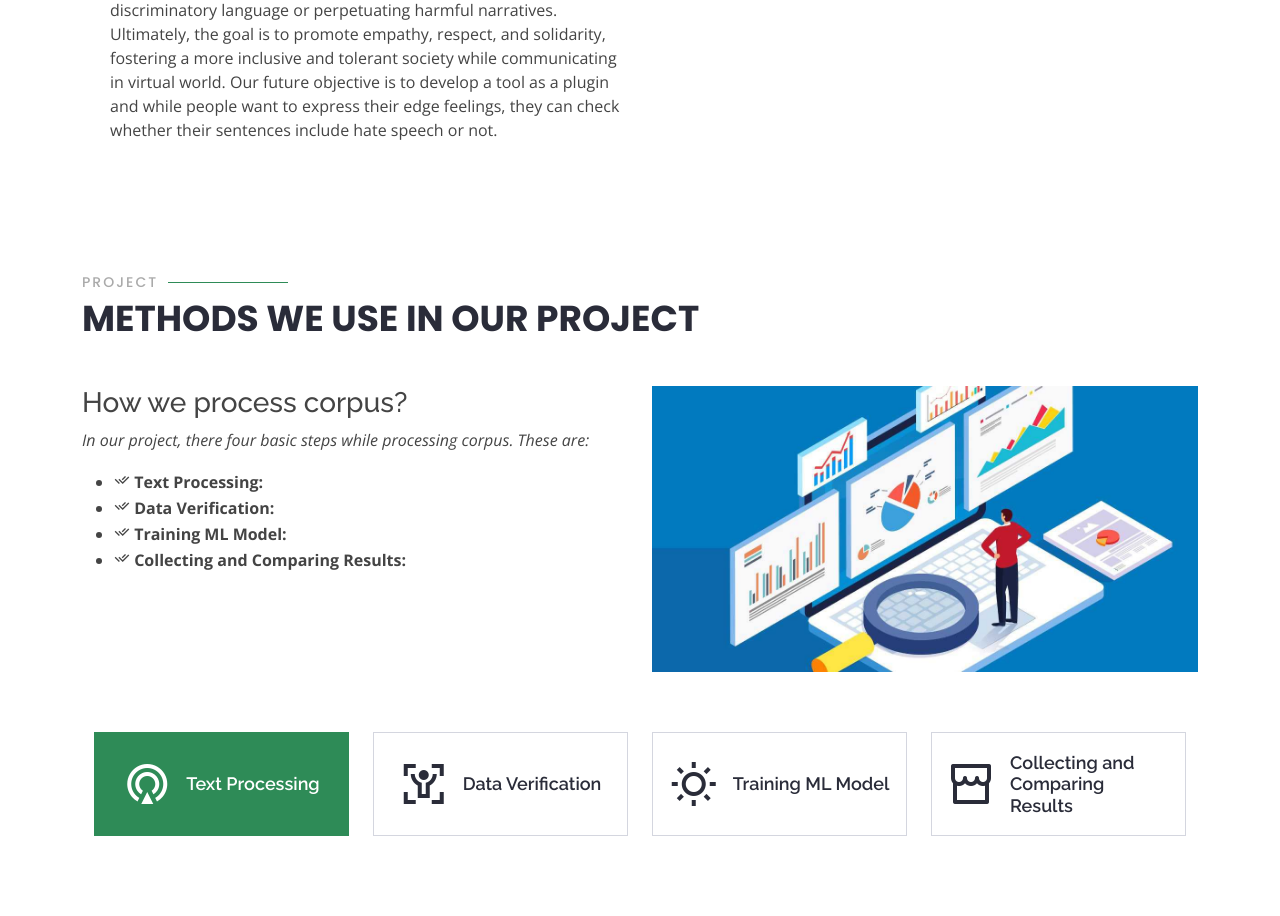
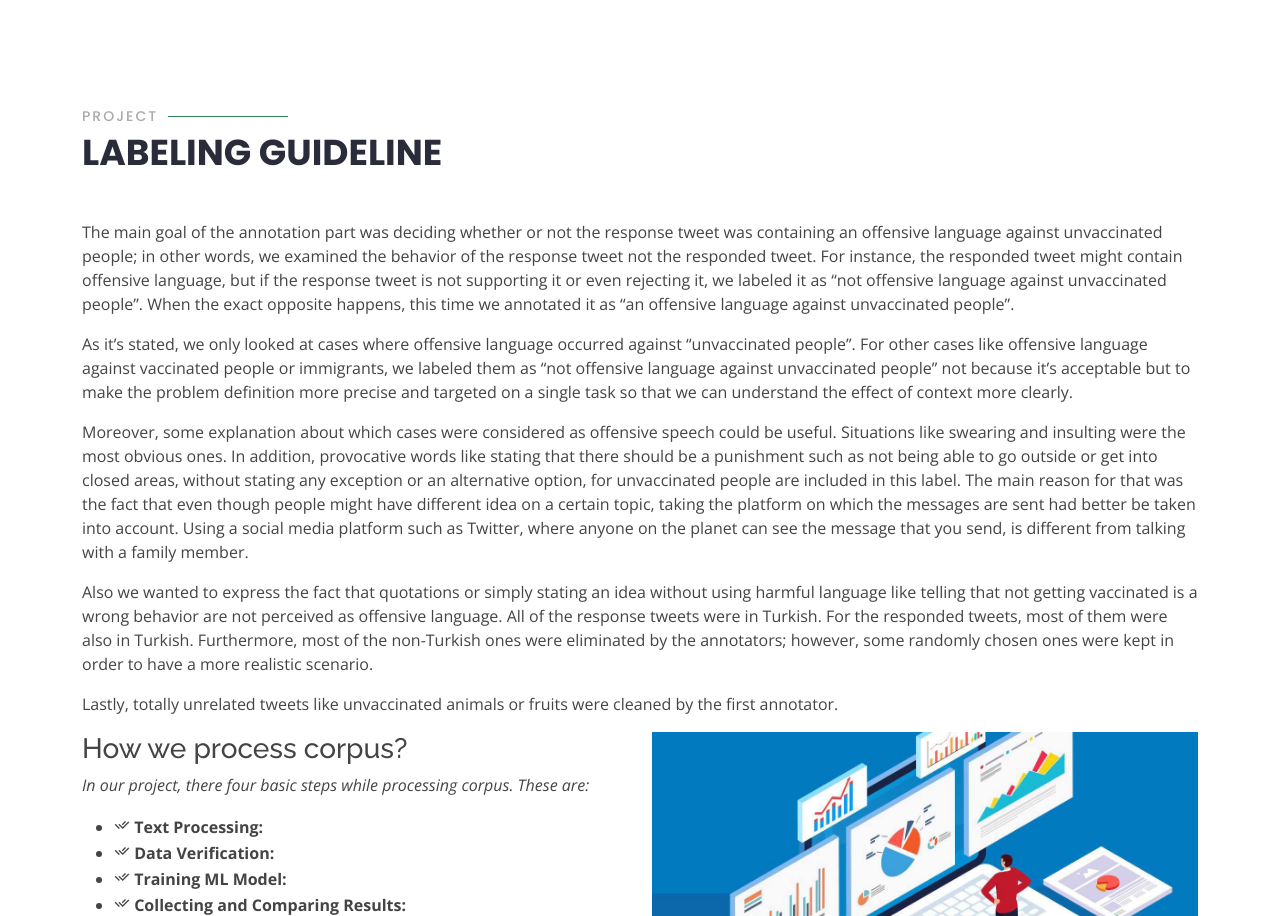
Before and after one commit to hseyyidkaplan/hseyyidkaplan.github.io, a plain HTML site: page index.html in a window 1280 px wide. Shown: the part 1680-2596 px from the top of the page. Drawn offline with nearby package versions, Linux system fonts and the light colour scheme.

Commit message:
Update index.html

```diff
--- a/index.html
+++ b/index.html
@@ -145,6 +145,10 @@
                   and fostering a more inclusive and respectful online environment.
                 </p>
               </li>
+            </ul>
+          </div>
+          <div class="col-lg-6 pt-4 pt-lg-0">
+            <ul>
               <li><i class="ri-check-double-line"></i>
                 <p>
                   The <b>COVID-19</b> pandemic has generated various social, economic, and health-related challenges globally. With the
@@ -154,6 +158,10 @@
                   perpetuate harmful stereotypes.
                 </p>
               </li>
+            </ul>
+          </div>
+          <div class="col-lg-6">
+            <ul>
               <li><i class="ri-check-double-line"></i>
                 <p>
                   The <b>Ağaç</b> project recognizes the importance of addressing this issue and using technology to combat <b>hate
@@ -165,6 +173,10 @@
                   contribute to the reduction of discrimination and promotion of respectful communication.
                 </p>
               </li>
+            </ul>
+          </div>
+          <div class="col-lg-6">
+            <ul>
               <li><i class="ri-check-double-line"></i>
                 <p>
                   Furthermore, the <b>Ağaç</b> project aims to collaborate with relevant stakeholders, such as social media platforms,
@@ -178,12 +190,9 @@
               </li>
             </ul>
           </div>
-          <!-- <div class="col-lg-6 pt-4 pt-lg-0">
-            <p>
-              Dahası?
-            </p>
-            <a href="#" class="btn-learn-more">Learn more</a>
-          </div> -->
+          <div class="col-lg-6 order-1 order-lg-2 text-center">
+            <img src="./assets/img/cyberbully-featimg.png" alt="" class="img-fluid">
+          </div>
         </div>
 
       </div>
@@ -195,9 +204,45 @@
 
         <div class="section-title" data-aos="zoom-out">
           <h2>Project</h2>
-          <p>Methods we use in our project</p>
+          <p>Labeling Guideline</p>
         </div>
+        <p>The main goal of the annotation part was deciding whether or not the response
+          tweet was containing an offensive language against unvaccinated people; in other words,
+          we examined the behavior of the response tweet not the responded tweet. For instance,
+          the responded tweet might contain offensive language, but if the response tweet is not
+          supporting it or even rejecting it, we labeled it as “not offensive language against
+          unvaccinated people”. When the exact opposite happens, this time we annotated it as “an
+          offensive language against unvaccinated people”. </p>
 
+        <p>
+          As it’s stated, we only looked at cases where offensive language occurred against
+          “unvaccinated people”. For other cases like offensive language against vaccinated people
+          or immigrants, we labeled them as “not offensive language against unvaccinated people”
+          not because it’s acceptable but to make the problem definition more precise and targeted
+          on a single task so that we can understand the effect of context more clearly.
+        </p>
+        <p>
+          Moreover, some explanation about which cases were considered as offensive
+          speech could be useful. Situations like swearing and insulting were the most obvious ones.
+          In addition, provocative words like stating that there should be a punishment such as not
+          being able to go outside or get into closed areas, without stating any exception or an
+          alternative option, for unvaccinated people are included in this label. The main reason for
+          that was the fact that even though people might have different idea on a certain topic,
+          taking the platform on which the messages are sent had better be taken into account.
+          Using a social media platform such as Twitter, where anyone on the planet can see the
+          message that you send, is different from talking with a family member.
+        </p>
+        <p>
+          Also we wanted to express the fact that quotations or simply stating an idea without
+          using harmful language like telling that not getting vaccinated is a wrong behavior are not
+          perceived as offensive language. All of the response tweets were in Turkish. For the
+          responded tweets, most of them were also in Turkish. Furthermore, most of the non-Turkish ones were eliminated by the annotators; however, some randomly chosen ones
+          were kept in order to have a more realistic scenario.
+        </p>
+        <p>
+          Lastly, totally unrelated tweets like unvaccinated animals or fruits were cleaned by
+          the first annotator.
+        </p>
         <div class="tab-pane active show" id="tab-1">
             <div class="row">
               <div class="col-lg-6 order-2 order-lg-1 mt-3 mt-lg-0">
```
